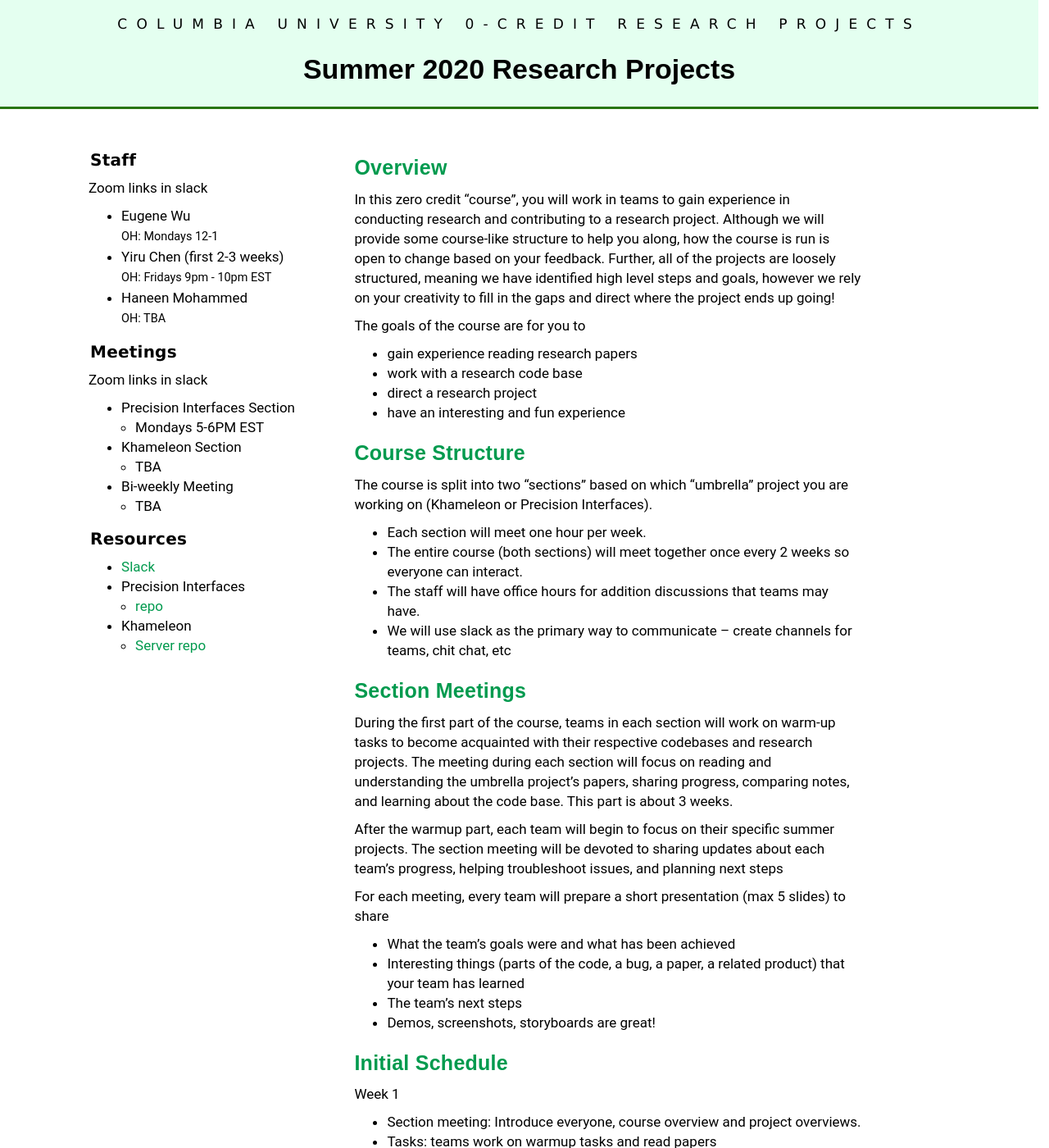
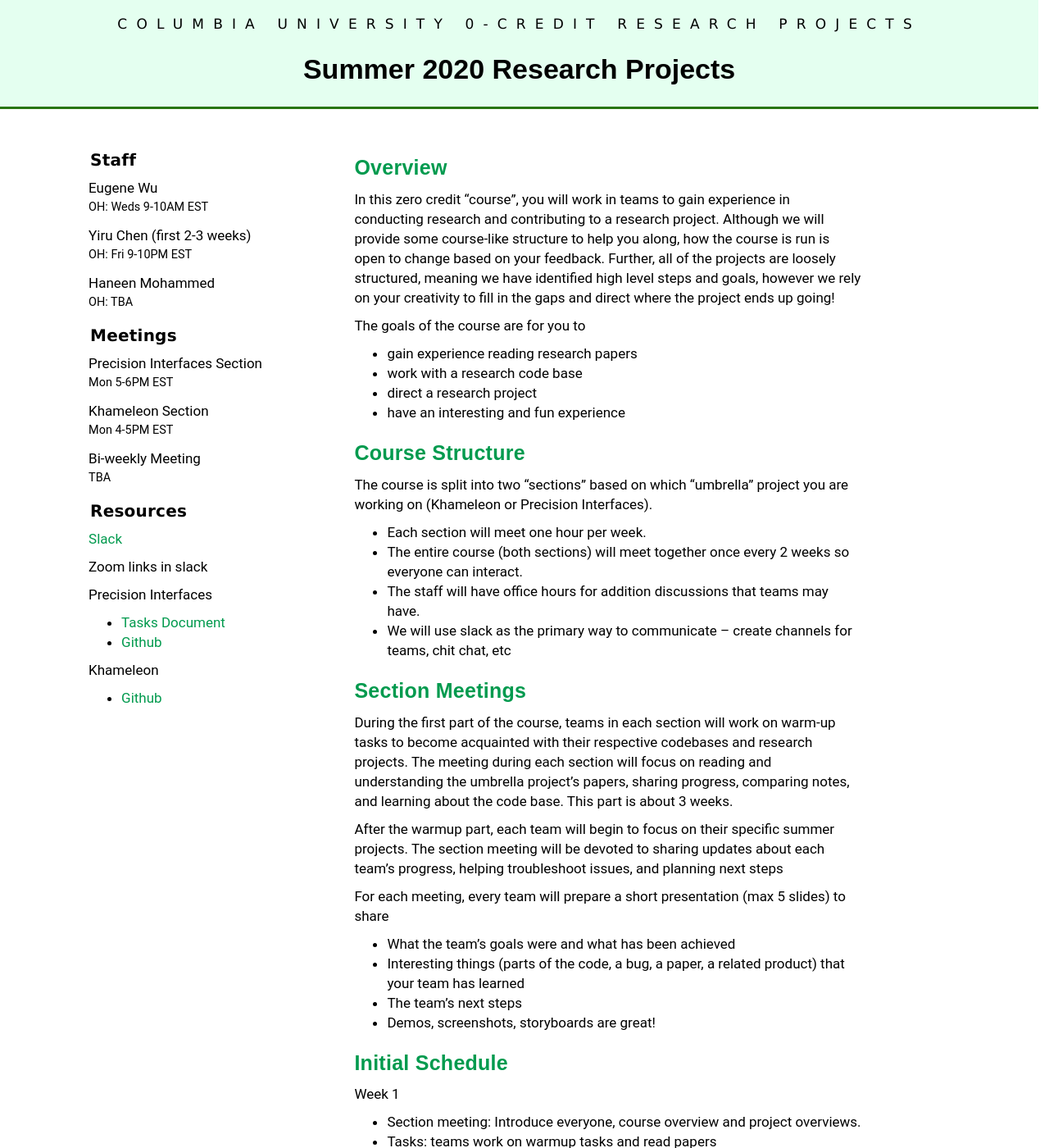
Before and after one commit to cudbg/summer20, a Jekyll site: the page built from index.md, in a window 1280 px wide and 1400 px high. Shown: the whole window at 82% size. Built offline with Jekyll 4.4.1, drawn with Linux system fonts in a browser that asks for light colours; our own code applies the rules of GitHub Pages for plain Markdown files.

Commit message:
lazy commit msg

```diff
--- a/_includes/index_left.md
+++ b/_includes/index_left.md
@@ -1,29 +1,36 @@
 #### Staff
+
+Eugene Wu
+<small>OH: Weds 9-10AM EST</small>
+
+Yiru Chen (first 2-3 weeks)
+<small>OH: Fri 9-10PM EST </small>
+
+Haneen Mohammed
+<small>OH: TBA</small>
+
+#### Meetings
+
+Precision Interfaces Section
+<small>Mon 5-6PM EST</small>
+
+Khameleon Section
+<small>Mon 4-5PM EST</small>
+
+Bi-weekly Meeting
+<small>TBA</small>
+
+#### Resources
+
+[Slack](wulab2020summer.slack.com)
 
 Zoom links in slack
 
-* Eugene Wu
-  <small>OH: Mondays 12-1 </small>
-* Yiru Chen (first 2-3 weeks)
-  <small>OH: Fridays 9pm - 10pm EST </small>
-* Haneen Mohammed
-  <small>OH: TBA</small>
+Precision Interfaces
 
-#### Meetings
+* [Tasks Document](https://docs.google.com/document/d/1MB4m1PToWJca8VORbi022sh6Cod7XBDiYmz9rocoVpA/edit?usp=sharing)
+* [Github](https://github.com/cudbg/pi)
 
-Zoom links in slack
+Khameleon
 
-* Precision Interfaces Section
-  * Mondays 5-6PM EST
-* Khameleon Section
-  * TBA
-* Bi-weekly Meeting
-  * TBA
-
-#### Resources
-
-* [Slack](wulab2020summer.slack.com)
-* Precision Interfaces
-  * [repo](https://github.com/cudbg/pi)
-* Khameleon
-  * [Server repo](https://github.com/cudbg/khameleon-server)
+* [Github](https://github.com/cudbg/khameleon-server)
```
